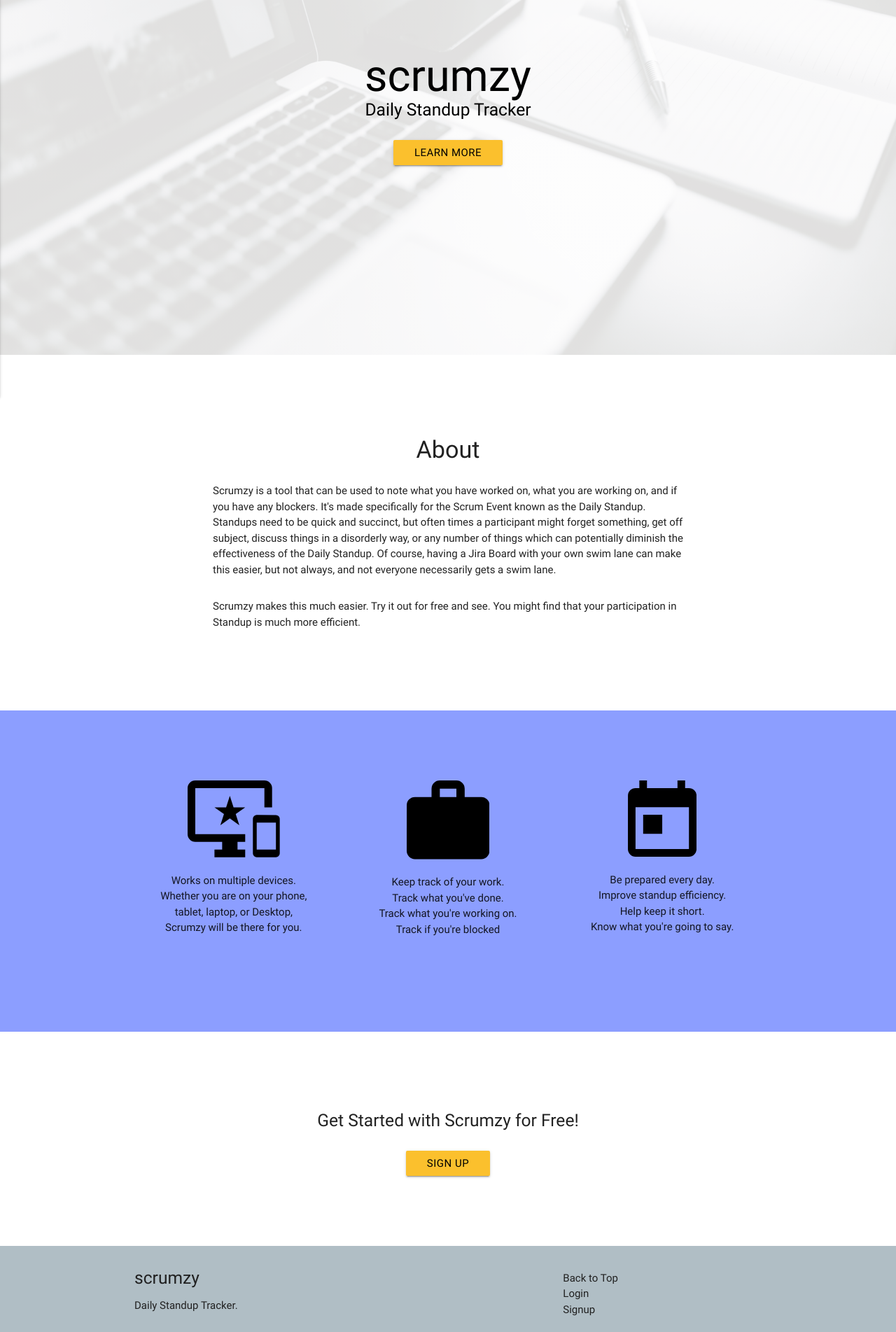
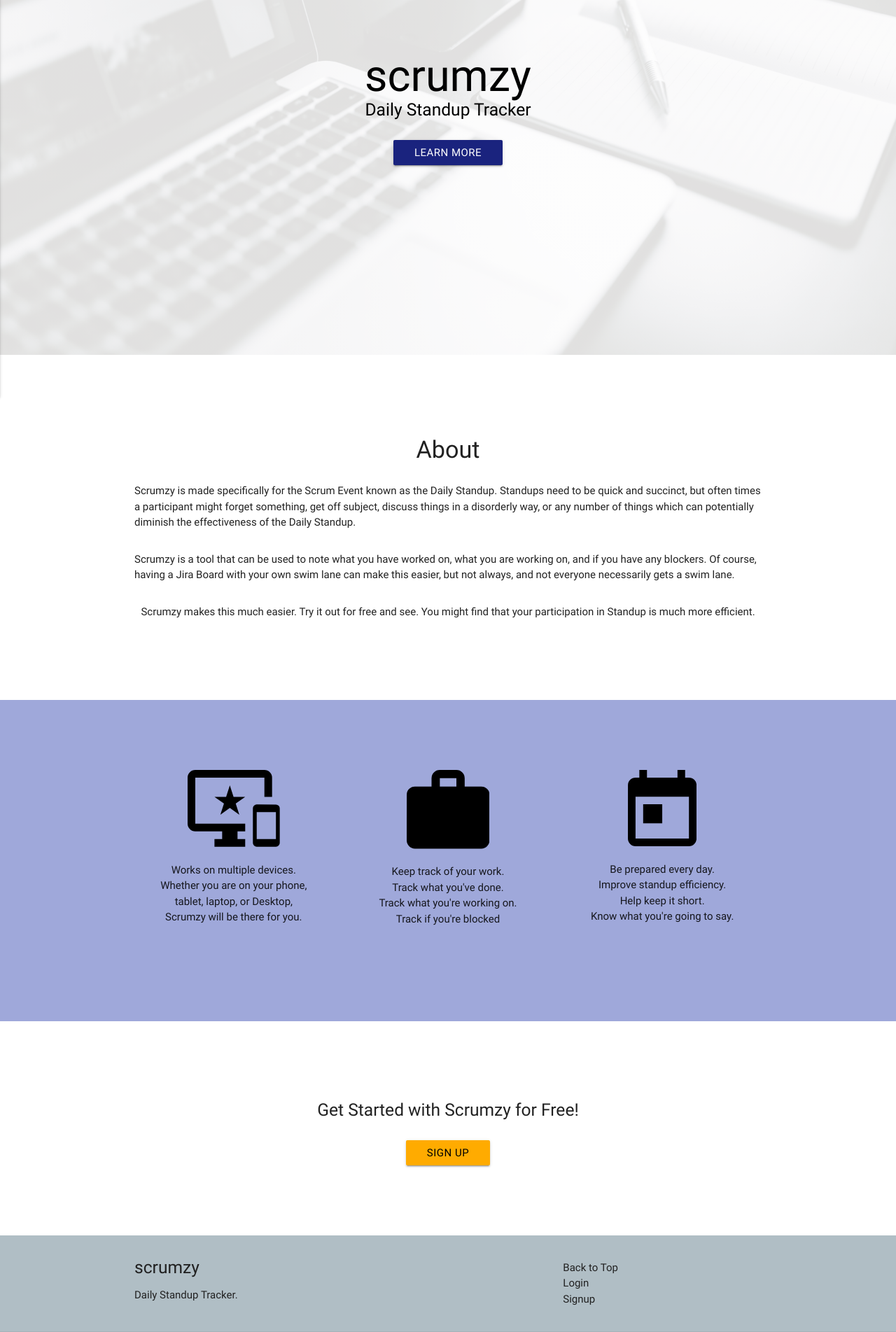
Before and after one commit to danrichdan/standup-node, a Node server app: page / in a window 1280 px wide. Shown: the part 293-2196 px from the top of the page at 70% size. Run offline with Node 20, Linux system fonts and the light colour scheme; some libraries are stand-ins or nearby versions.

Commit message:
changed some colors

```diff
--- a/public/css/main.css
+++ b/public/css/main.css
@@ -37,17 +37,10 @@
   flex-direction: column;
 }
 
-#about p {
-  width: 75%;
-}
 
 .heading-margin {
   margin-bottom: 30px;
 }
-
-/* .footer-copyright .right.legal-link {
-  margin-right: 20px;
-} */
 
 /** Input Fields***/
 .input-field .prefix.active {
--- a/views/index.ejs
+++ b/views/index.ejs
@@ -7,20 +7,21 @@
         <section class="section black-text" id="hero">
             <h1>scrumzy</h1>
             <h5 class="">Daily Standup Tracker</h5>
-            <a href="#about" class="btn yellow darken-2 waves-effect waves-light black-text">LEARN MORE</a>
+            <a href="#about" class="btn indigo darken-4 waves-effect waves-light">LEARN MORE</a>
         </section>
 
         <!-- ABOUT SECTION -->
         <section class="section" id="about">
             <div class="container">
                 <h4>About</h4>
-                <p>Scrumzy is a tool that can be used to note what you have worked on, what you are working  on, and if you have any blockers. It's made specifically for the Scrum Event known as the Daily Standup. Standups need to be quick and succinct, but often times a participant might forget something, get off subject, discuss things in a disorderly way, or any number of things which can potentially diminish the effectiveness of the Daily Standup. Of course, having a Jira Board with your own swim lane can make this easier, but not always, and not everyone necessarily gets a swim lane.</p>
+                <p>Scrumzy is made specifically for the Scrum Event known as the Daily Standup. Standups need to be quick and succinct, but often times a participant might forget something, get off subject, discuss things in a disorderly way, or any number of things which can potentially diminish the effectiveness of the Daily Standup.</p>
+                <p>Scrumzy is a tool that can be used to note what you have worked on, what you are working  on, and if you have any blockers.  Of course, having a Jira Board with your own swim lane can make this easier, but not always, and not everyone necessarily gets a swim lane.</p>
                 <p>Scrumzy makes this much easier. Try it out for free and see. You might find that your participation in Standup is much more efficient.</p>
             </div>
         </section>
 
         <!-- MARKETING POINTS SECTION -->
-        <section class="section indigo accent-1" id="marketing">
+        <section class="section indigo lighten-3" id="marketing">
             <div class="container">
                 <div class="row center-align">
                     <!-- Begin Marketing Point -->
@@ -68,7 +69,7 @@
         <!-- CTA SECTION -->
         <section class="section" id="cta">
             <h5 class="heading-margin">Get Started with Scrumzy for Free!</h5>
-            <a href="/signup" class="btn yellow darken-2 waves-effect waves-light black-text">SIGN UP</a>
+            <a href="/signup" class="btn amber accent-4 waves-effect waves-light black-text">SIGN UP</a>
         </section>
     </main>
 
--- a/views/legal/privacy.ejs
+++ b/views/legal/privacy.ejs
@@ -162,4 +162,5 @@
             </div>
         </section>
     </main>
+    <%- include('../includes/footer.ejs')%>
 <%- include('../includes/end.ejs')%>
```
Also changed, not shown: 1 other file.
